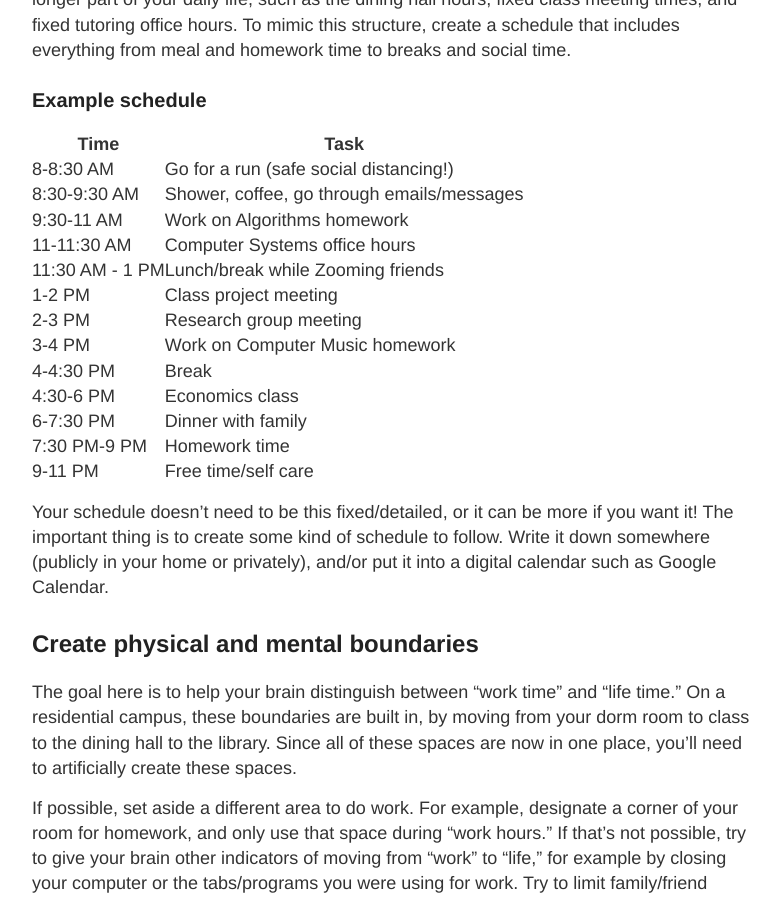
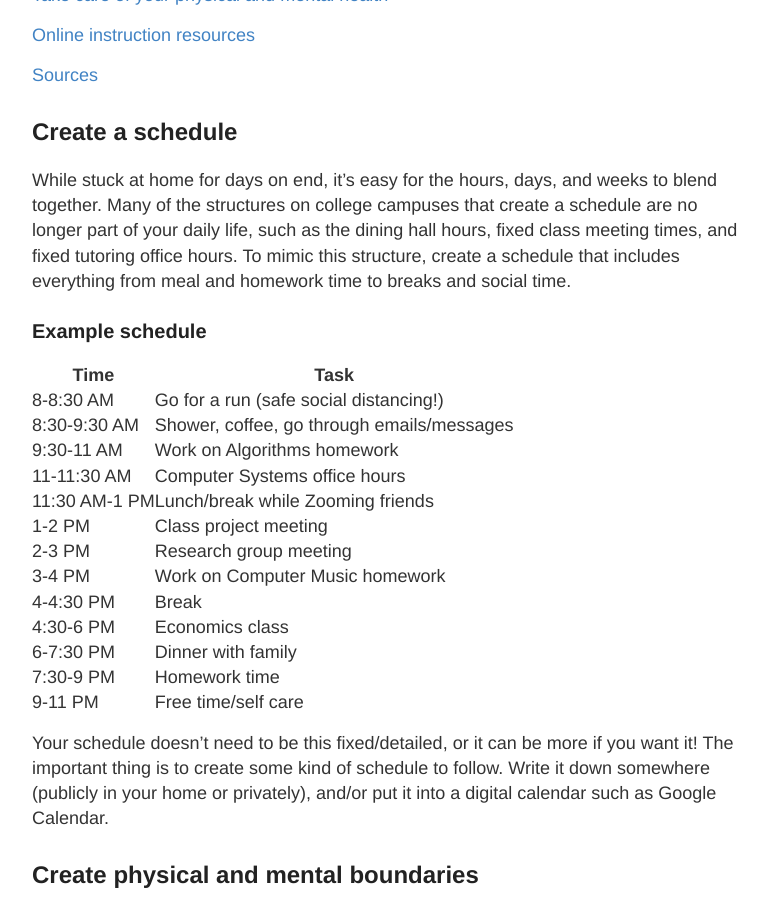
Before and after one commit to CarsonHerness/covid19, a Jekyll site: the page built from work-from-home.md, in a window 1280 px wide and 900 px high, scrolled down 777 px. Shown: the whole window, without its empty margins (248-1028 px from the left). Built offline with Jekyll 4.4.1, drawn with Linux system fonts in a browser that asks for light colours.

```diff
--- a/work-from-home.md
+++ b/work-from-home.md
@@ -11,12 +11,19 @@ How do you work and study from home, when many of the learning mechanisms we've
 This section focuses on doing work and school from home, so if you're looking for other online learning opportunities, check out [this page]({{ site.baseurl }}{% link education.md %}).
 
 [Create a schedule](#schedule)
+
 [Create physical and mental boundaries](#boundaries)
+
 [Task management](#task)
+
 [Time management](#time)
+
 [Help yourself focus](#focus)
+
 [Take care of your physical and mental health](#health)
+
 [Online instruction resources](#resources)
+
 [Sources](#sources)
 
 <a name="schedule"></a>
@@ -32,14 +39,14 @@ While stuck at home for days on end, it’s easy for the hours, days, and weeks
 | 8:30-9:30 AM    | Shower, coffee, go through emails/messages  |
 | 9:30-11 AM      | Work on Algorithms homework                 |
 | 11-11:30 AM     | Computer Systems office hours               |
-| 11:30 AM - 1 PM | Lunch/break while Zooming friends           |
+| 11:30 AM-1 PM   | Lunch/break while Zooming friends           |
 | 1-2 PM          | Class project meeting                       |
 | 2-3 PM          | Research group meeting                      |
 | 3-4 PM          | Work on Computer Music homework             |
 | 4-4:30 PM       | Break                                       |
 | 4:30-6 PM       | Economics class                             |
 | 6-7:30 PM       | Dinner with family                          |
-| 7:30 PM-9 PM    | Homework time                               |
+| 7:30-9 PM       | Homework time                               |
 | 9-11 PM         | Free time/self care                         |
 
 Your schedule doesn’t need to be this fixed/detailed, or it can be more if you want it! The important thing is to create some kind of schedule to follow. Write it down somewhere (publicly in your home or privately), and/or put it into a digital calendar such as Google Calendar.
```
